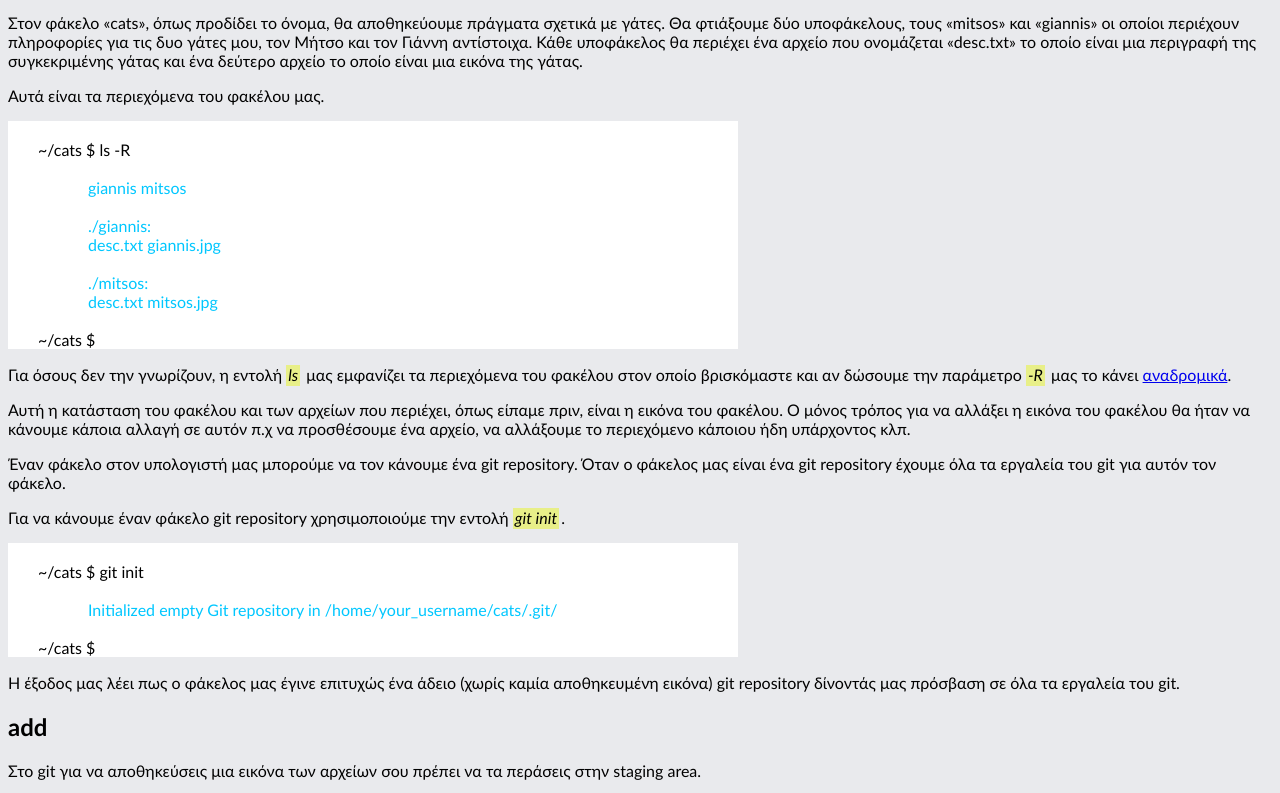
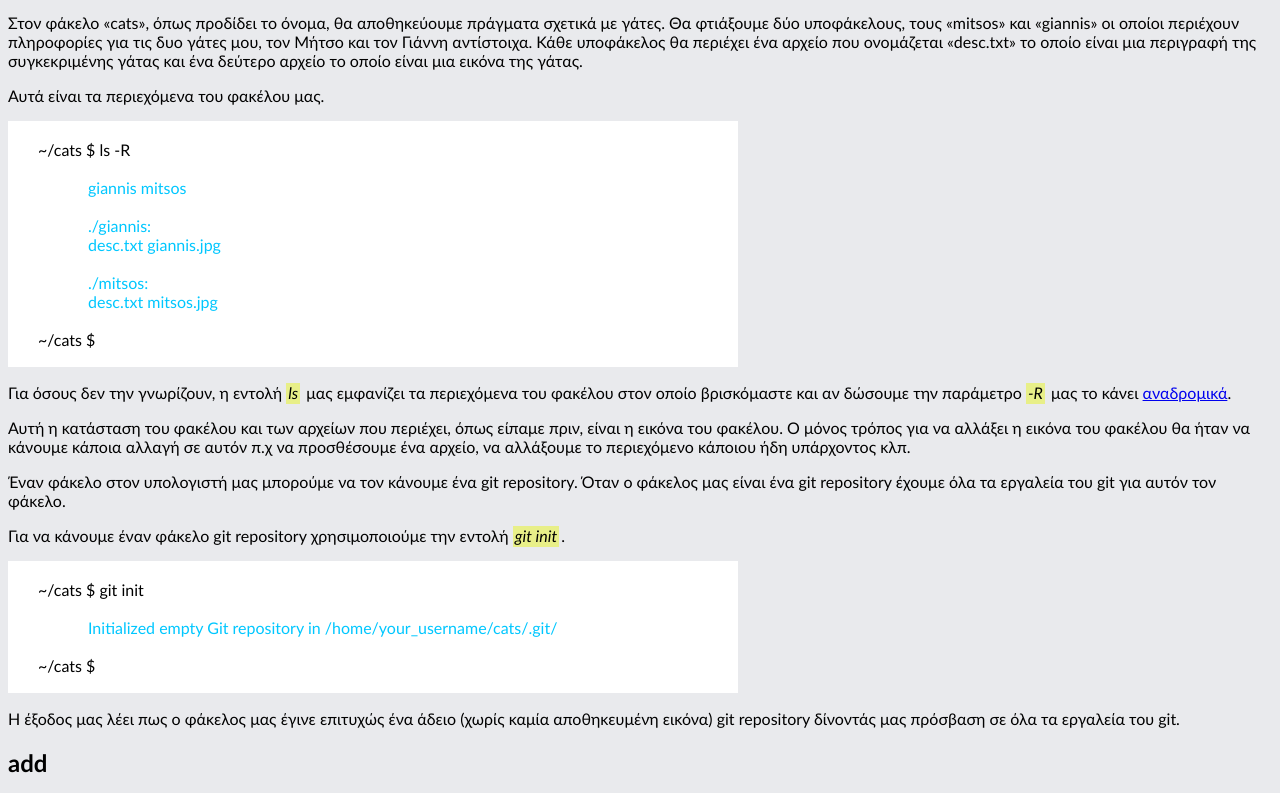
Before and after one commit to VitSalis/git-guide, a plain HTML site: page index.html in a window 1280 px wide. Shown: the part 942-1735 px from the top of the page. Drawn offline with Linux system fonts and the light colour scheme; a web font is replaced by a local one.

Commit message:
Add styling

```diff
--- a/style.css
+++ b/style.css
@@ -7,6 +7,7 @@ body {
     background-color: white;
     width: 700px;
     padding-left: 30px;
+    padding-bottom: 18px;
 }
 .code .output {
     margin-left: 50px;
```
